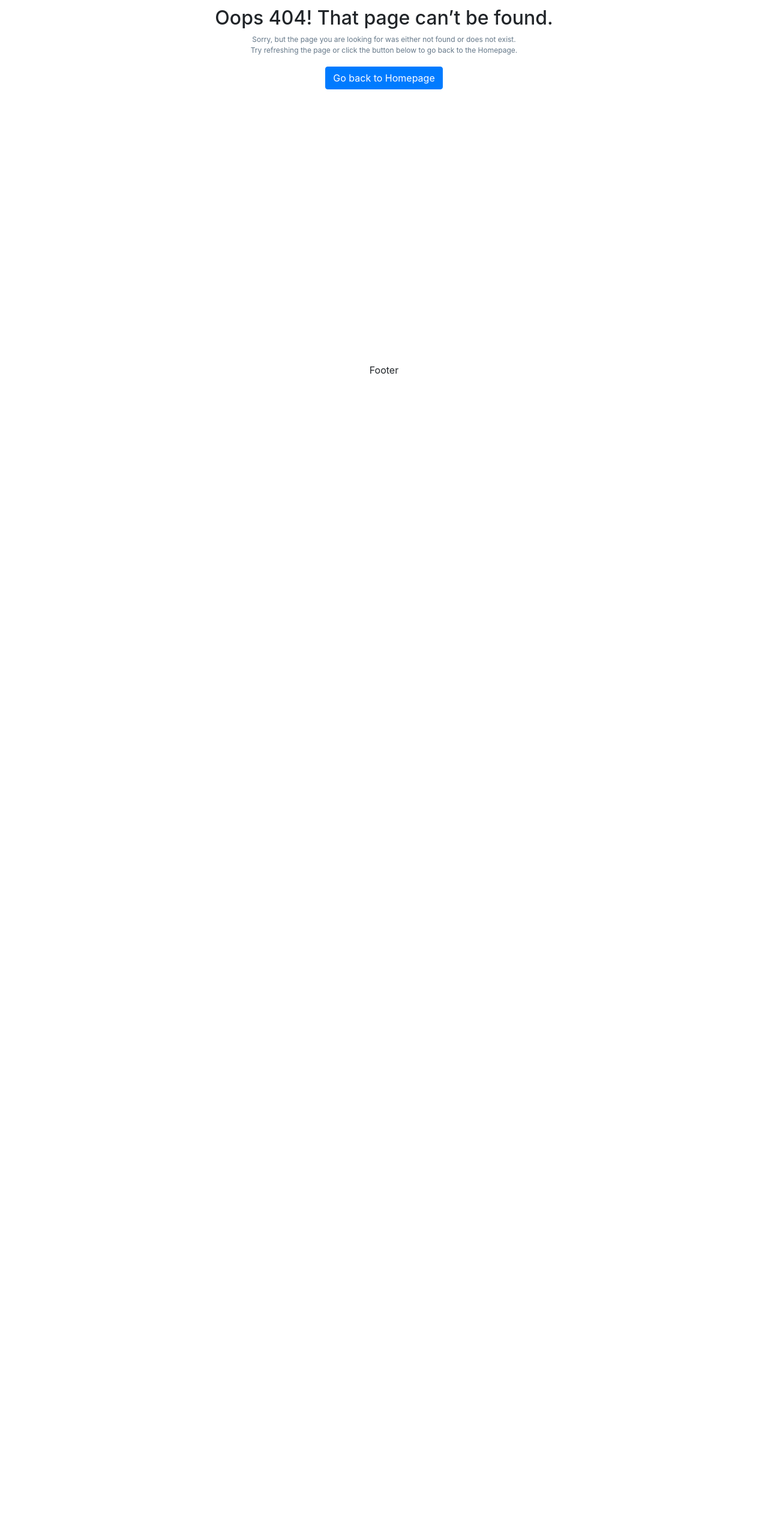
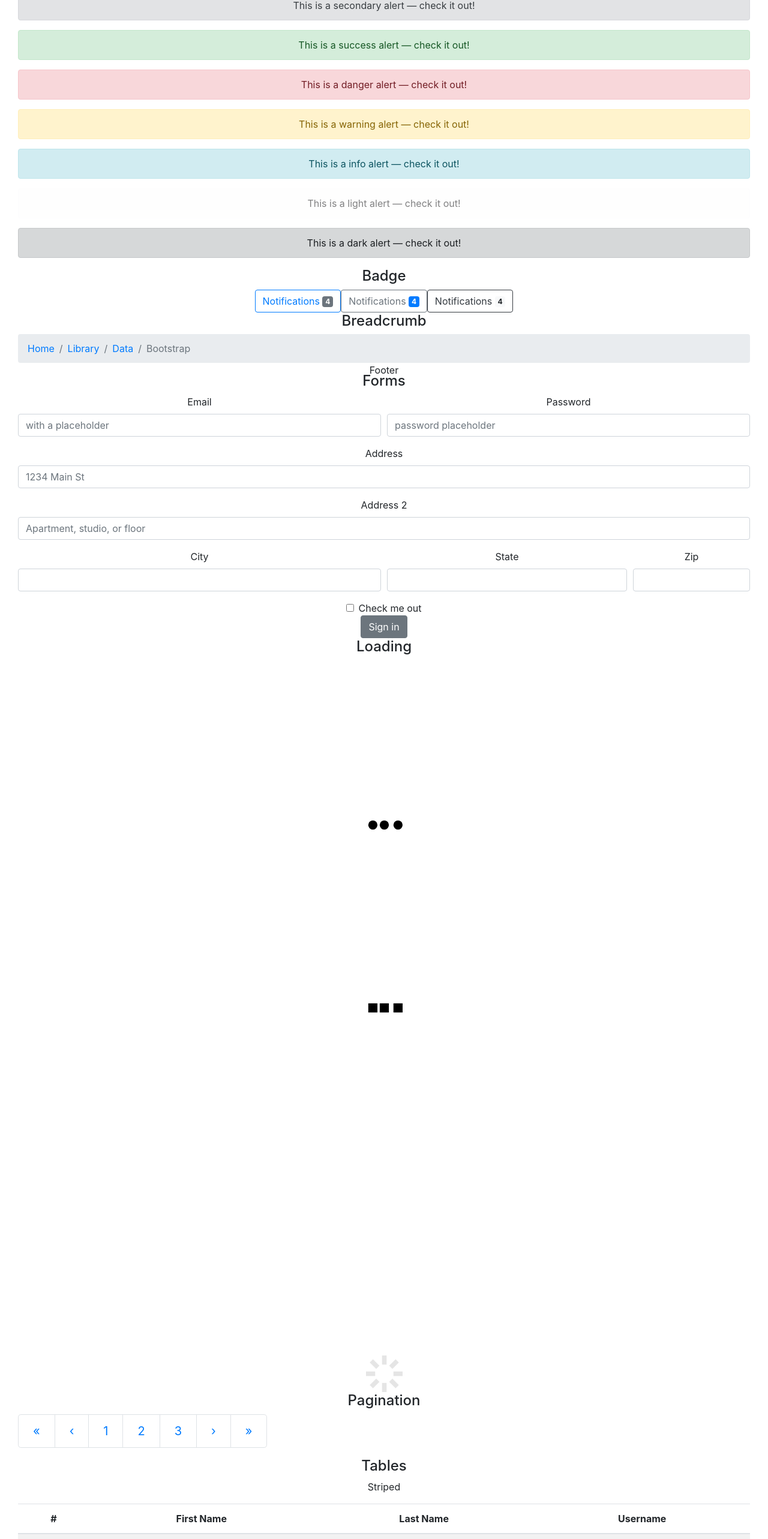
Before and after one commit to PuReWebDev/parlorsoftweb, a React (Create React App) app: page /styleguide in a window 1280 px wide. Shown: the part 195-2761 px from the top of the page at 60% size. Before the commit the page ends 840 px from the top, so only its background shows below. Built offline with nearby package versions, Linux system fonts and the light colour scheme.

Commit message:
Add to styleguide

```diff
--- a/src/navigation/router.js
+++ b/src/navigation/router.js
@@ -1,8 +1,10 @@
 import React from "react";
 import { BrowserRouter as Router, Route, Redirect, Switch } from "react-router-dom";
 import { Header } from '../templates/header'
+import { history } from '../api/store'
 /*App Pages*/
 import { Error404, Error500 } from '../common/error/'
+import { StyleGuide } from '../pages/dev/styleguide'
 /*Guest Pages*/
 import Login from '../pages/login'
 import { Register } from '../pages/register'
@@ -40,7 +42,7 @@ export function AuthRouter() {
   return (
     <>
     <Router>
-      <Header isAuth={true} />
+      <Header isAuth={true} pathname={history.location.pathname} />
           <div className="content-wrapper">
           <Switch>
             <Route exact path="/" render={()=>{}} />
@@ -49,6 +51,7 @@ export function AuthRouter() {
             <Route path="/mychair" render={() => {}} />
             <Route path="/maps" render={() => {}} />
             <Route path="/logout" component={Login} />
+            <Route path="/styleguide" component={StyleGuide} />
             <Route component={Error404} />
           </Switch>
           </div>
--- a/src/pages/dev/styleguide.js
+++ b/src/pages/dev/styleguide.js
@@ -1,5 +1,221 @@
 import React from 'react'
+import {
+    Container, Row, Col,
+    Alert,
+    Button,
+    Badge,
+    Table,
+    Breadcrumb, BreadcrumbItem,
+    Form, FormGroup, Label, Input, FormText,
+    Pagination, PaginationItem, PaginationLink,
+} from 'reactstrap';
+import { Loading } from '../../common/loading'
 
+//Examples
 export const StyleGuide = () => (
-    <p>Testing</p>
+    <>
+    <div>
+      <h4>Alerts</h4>
+      <Alert color="primary">
+        This is a primary alert — check it out!
+      </Alert>
+      <Alert color="secondary">
+        This is a secondary alert — check it out!
+      </Alert>
+      <Alert color="success">
+        This is a success alert — check it out!
+      </Alert>
+      <Alert color="danger">
+        This is a danger alert — check it out!
+      </Alert>
+      <Alert color="warning">
+        This is a warning alert — check it out!
+      </Alert>
+      <Alert color="info">
+        This is a info alert — check it out!
+      </Alert>
+      <Alert color="light">
+        This is a light alert — check it out!
+      </Alert>
+      <Alert color="dark">
+        This is a dark alert — check it out!
+      </Alert>
+    </div>
+    <div>
+    <h4>Badge</h4>
+    <Button color="primary" outline>
+      Notifications <Badge color="secondary">4</Badge>
+    </Button>
+    <Button color="secondary" outline>
+      Notifications <Badge color="primary">4</Badge>
+    </Button>
+    <Button color="dark" outline>
+      Notifications <Badge color="light">4</Badge>
+    </Button>
+    </div>
+    <div>
+    <h4>Breadcrumb</h4>
+      <Breadcrumb tag="nav" listTag="div">
+        <BreadcrumbItem tag="a" href="#">Home</BreadcrumbItem>
+        <BreadcrumbItem tag="a" href="#">Library</BreadcrumbItem>
+        <BreadcrumbItem tag="a" href="#">Data</BreadcrumbItem>
+        <BreadcrumbItem active tag="span">Bootstrap</BreadcrumbItem>
+      </Breadcrumb>
+    </div>
+
+    <h4>Forms</h4>
+    <Form>
+        <Row form>
+          <Col md={6}>
+            <FormGroup>
+              <Label for="exampleEmail">Email</Label>
+              <Input type="email" name="email" id="exampleEmail" placeholder="with a placeholder" />
+            </FormGroup>
+          </Col>
+          <Col md={6}>
+            <FormGroup>
+              <Label for="examplePassword">Password</Label>
+              <Input type="password" name="password" id="examplePassword" placeholder="password placeholder" />
+            </FormGroup>
+          </Col>
+        </Row>
+        <FormGroup>
+          <Label for="exampleAddress">Address</Label>
+          <Input type="text" name="address" id="exampleAddress" placeholder="1234 Main St"/>
+        </FormGroup>
+        <FormGroup>
+          <Label for="exampleAddress2">Address 2</Label>
+          <Input type="text" name="address2" id="exampleAddress2" placeholder="Apartment, studio, or floor"/>
+        </FormGroup>
+        <Row form>
+          <Col md={6}>
+            <FormGroup>
+              <Label for="exampleCity">City</Label>
+              <Input type="text" name="city" id="exampleCity"/>
+            </FormGroup>
+          </Col>
+          <Col md={4}>
+            <FormGroup>
+              <Label for="exampleState">State</Label>
+              <Input type="text" name="state" id="exampleState"/>
+            </FormGroup>
+          </Col>
+          <Col md={2}>
+            <FormGroup>
+              <Label for="exampleZip">Zip</Label>
+              <Input type="text" name="zip" id="exampleZip"/>
+            </FormGroup>
+          </Col>
+        </Row>
+        <FormGroup check>
+          <Input type="checkbox" name="check" id="exampleCheck"/>
+          <Label for="exampleCheck" check>Check me out</Label>
+        </FormGroup>
+        <Button>Sign in</Button>
+      </Form>
+      <div>
+        <h4>Loading</h4>
+        <Loading type="balls" />
+        <Loading type="cubes" />
+        <Loading type="spinningBubbles" />
+        <Loading type="spokes" />
+      </div>
+      <div>
+        <h4>Pagination</h4>
+      <Pagination size="lg" aria-label="Page navigation example">
+        <PaginationItem>
+          <PaginationLink first href="#" />
+        </PaginationItem>
+        <PaginationItem>
+          <PaginationLink previous href="#" />
+        </PaginationItem>
+        <PaginationItem>
+          <PaginationLink href="#">
+            1
+          </PaginationLink>
+        </PaginationItem>
+        <PaginationItem>
+          <PaginationLink href="#">
+            2
+          </PaginationLink>
+        </PaginationItem>
+        <PaginationItem>
+          <PaginationLink href="#">
+            3
+          </PaginationLink>
+        </PaginationItem>
+        <PaginationItem>
+          <PaginationLink next href="#" />
+        </PaginationItem>
+        <PaginationItem>
+          <PaginationLink last href="#" />
+        </PaginationItem>
+      </Pagination>
+      </div>
+      <div>
+        <h4>Tables</h4>
+        <p>Striped</p>
+      <Table striped>
+        <thead>
+          <tr>
+            <th>#</th>
+            <th>First Name</th>
+            <th>Last Name</th>
+            <th>Username</th>
+          </tr>
+        </thead>
+        <tbody>
+          <tr>
+            <th scope="row">1</th>
+            <td>Mark</td>
+            <td>Otto</td>
+            <td>@mdo</td>
+          </tr>
+          <tr>
+            <th scope="row">2</th>
+            <td>Jacob</td>
+            <td>Thornton</td>
+            <td>@fat</td>
+          </tr>
+          <tr>
+            <th scope="row">3</th>
+            <td>Larry</td>
+            <td>the Bird</td>
+            <td>@twitter</td>
+          </tr>
+        </tbody>
+      </Table>
+      <p>Hover</p>
+      <Table hover>
+        <thead>
+          <tr>
+            <th>#</th>
+            <th>First Name</th>
+            <th>Last Name</th>
+            <th>Username</th>
+          </tr>
+        </thead>
+        <tbody>
+          <tr>
+            <th scope="row">1</th>
+            <td>Mark</td>
+            <td>Otto</td>
+            <td>@mdo</td>
+          </tr>
+          <tr>
+            <th scope="row">2</th>
+            <td>Jacob</td>
+            <td>Thornton</td>
+            <td>@fat</td>
+          </tr>
+          <tr>
+            <th scope="row">3</th>
+            <td>Larry</td>
+            <td>the Bird</td>
+            <td>@twitter</td>
+          </tr>
+        </tbody>
+      </Table>
+      </div>
+    </>
 )
```
